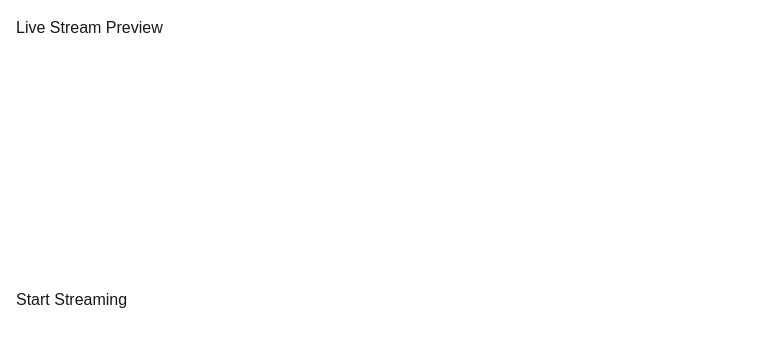
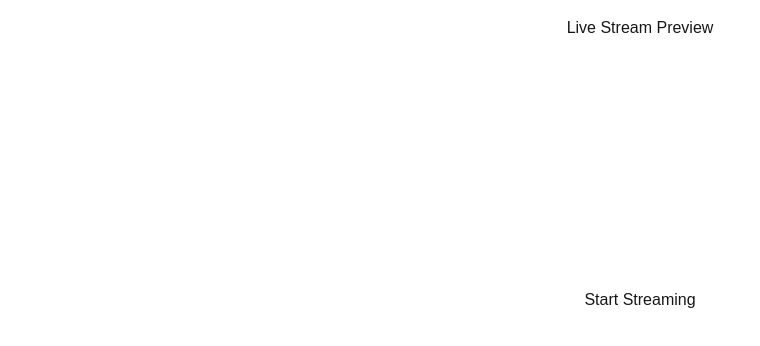
Before and after one commit to martinlcam/stormhacks-2025-web, a Next.js app: page /stream-preview in a window 1280 px wide. Shown: the top 346 px of the page, without its empty margins (0-760 px from the left). Built offline with nearby package versions, Linux system fonts and the light colour scheme.

Commit message:
homepage update

```diff
--- a/app/page.tsx
+++ b/app/page.tsx
@@ -5,7 +5,11 @@ export default function Home() {
 
     <main className="h-screen w-screen overflow-hidden">
       <div className="flex text-[150px] justify-center items-center h-full w-full">hello ilia</div>
+      <div className="flex justify-center">
+        <a href="/stream-preview" className="text-blue-500 underline text-2xl">
+        Stream Preview
+      </a>
+      </div>
     </main>
-
   )
 }
--- a/app/stream-preview/page.tsx
+++ b/app/stream-preview/page.tsx
@@ -3,7 +3,7 @@ import StreamPreview from "./stream-preview";
 export default function Page() {
   return (
     <main className="p-4">
-      <h1>Live Stream Preview</h1>
+      <div className="flex justify-center">Live Stream Preview</div>
       <StreamPreview />
     </main>
   );
--- a/app/stream-preview/stream-preview.tsx
+++ b/app/stream-preview/stream-preview.tsx
@@ -31,8 +31,8 @@ export default function StreamPreview() {
 
   return (
     <div>
-      <video ref={videoRef} width={480} height={320} autoPlay muted />
-      <div className="flex gap-2 mt-2">
+      <video className="justify-center" ref={videoRef} width={480} height={320} autoPlay muted />
+      <div className="flex justify-center gap-2 mt-2">
         {!streaming ? (
           <button onClick={startPreview}>Start Streaming</button>
         ) : (
```
